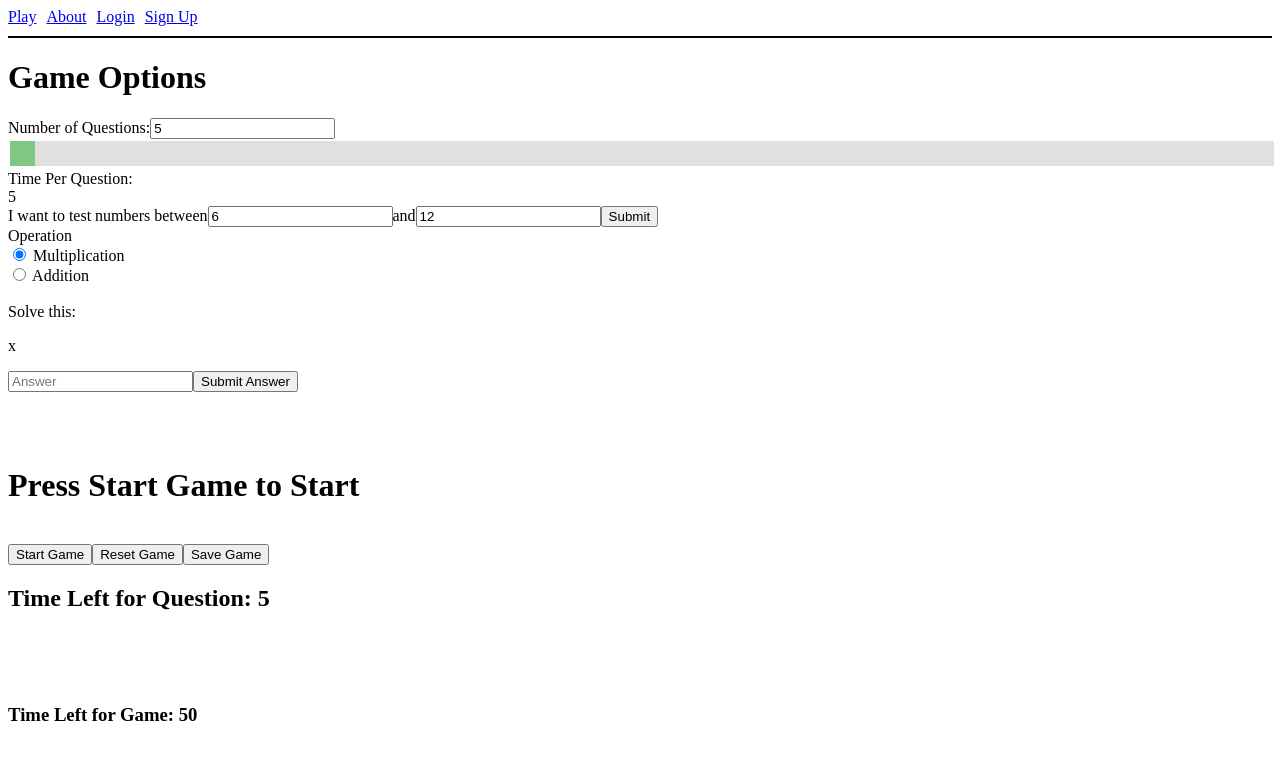
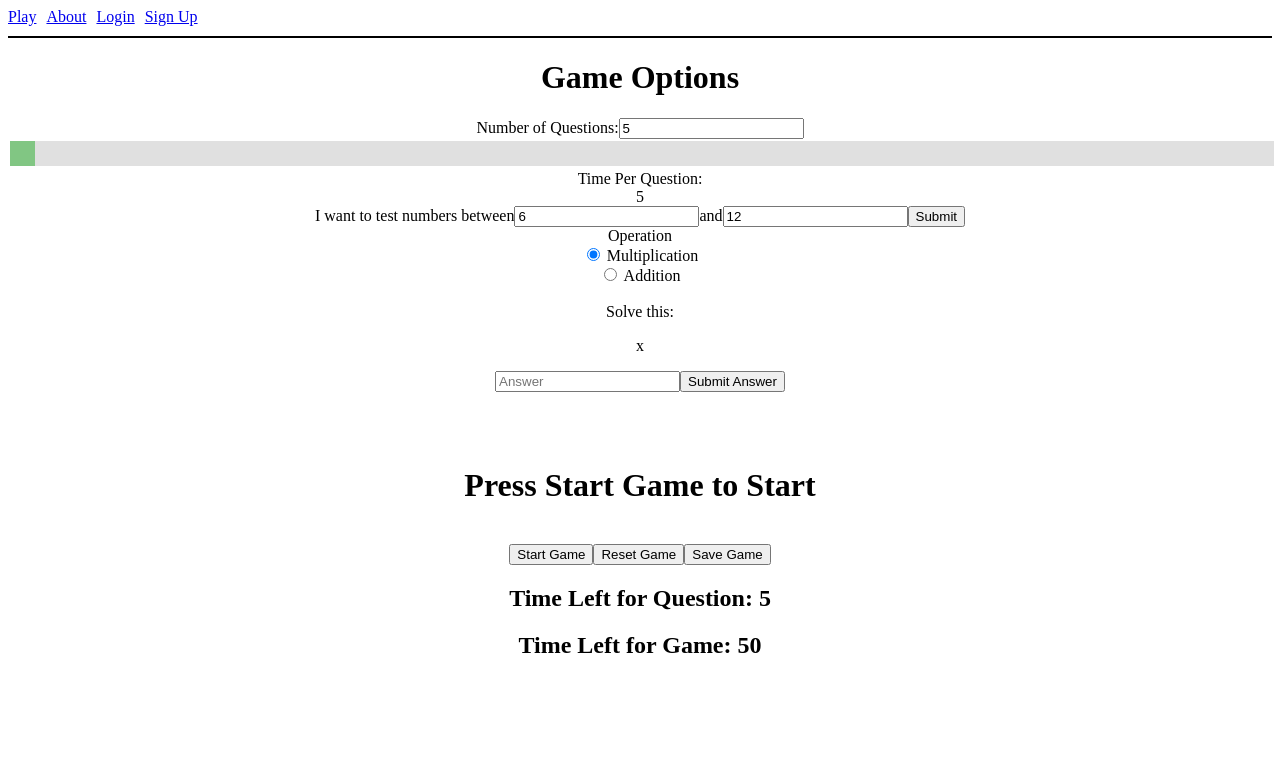
Before and after one commit to baschenbrenner/MathApp--Backend, a React (Create React App) app in the folder client/: page /game in a window 1280 px wide. Shown: the top 760 px of the page. Built offline with nearby package versions, Linux system fonts and the light colour scheme.

Commit message:
making changes to game page styling

```diff
--- a/client/src/containers/GamePage.js
+++ b/client/src/containers/GamePage.js
@@ -108,13 +108,13 @@ renderOperationSymbol() {
   {return "x"}
   else if (this.props.game.operation === "addition")
   {return "+"}
-  else {return "x"}
+  else {return ""}
 }
 
   render() {
     //const {match, game} = this.props
     return (
-      <div>
+      <div align="center">
         <GameParameters />
         <br/> Solve this:
         <p>
@@ -138,10 +138,8 @@ renderOperationSymbol() {
         <br/>
 
         <h2>Time Left for Question: {this.state.questionTimeLeft}</h2>
-        <br/>
-        <br/>
-        <br/>
-        <h3>Time Left for Game: {this.state.totalTimeLeft}</h3>
+
+        <h2>Time Left for Game: {this.state.totalTimeLeft}</h2>
 
       </div>
     )
```
